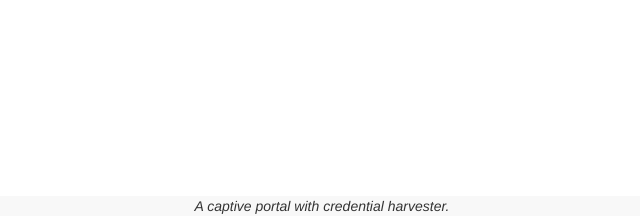
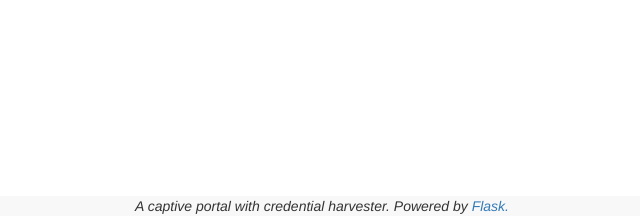
Before and after one commit to rand338/Fake-CP, a Flask app: page /admin in a window 1280 px wide. Shown: the part 584-800 px from the top of the page, without its empty margins (318-958 px from the left). Run offline with Flask 2, Linux system fonts and the light colour scheme; some libraries are stand-ins or nearby versions.

Commit message:
Update base.html

```diff
--- a/app/templates/base.html
+++ b/app/templates/base.html
@@ -20,6 +20,6 @@
     </body>
     <footer class="navbar-default navbar-fixed-bottom">
     {% block footer %}{% endblock %}
-    <i>A captive portal with credential harvester.</i>
+    <i>A captive portal with credential harvester. Powered by <a href="http://flask.pocoo.org/">Flask.</a> </i>
     </footer>
 </html>
```
